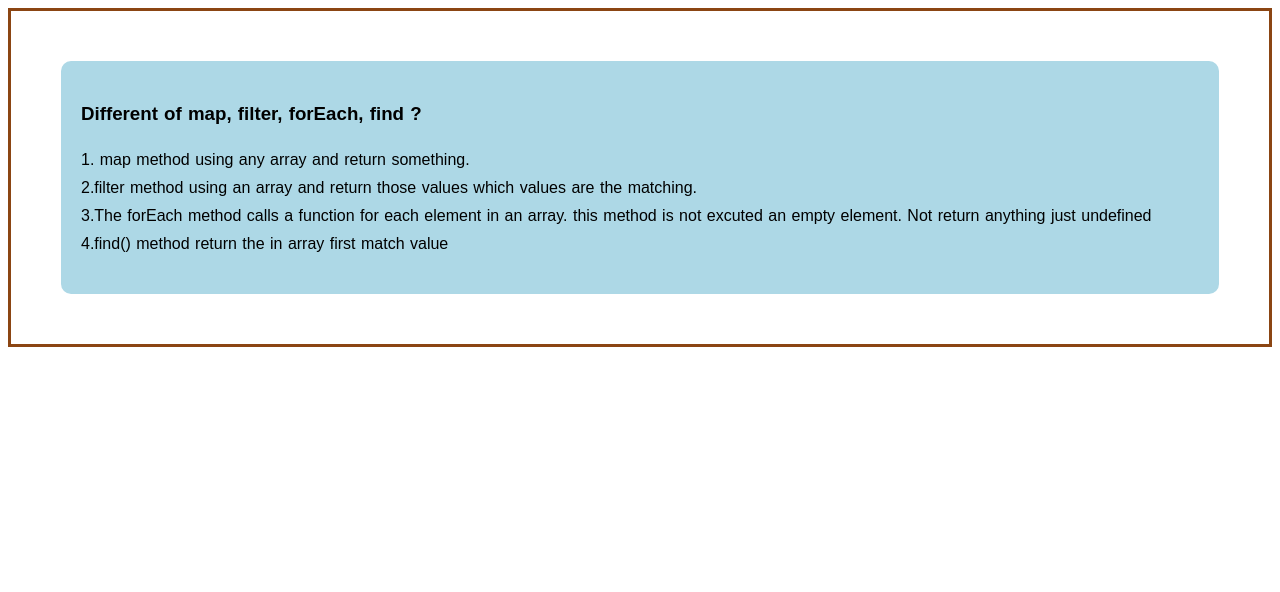
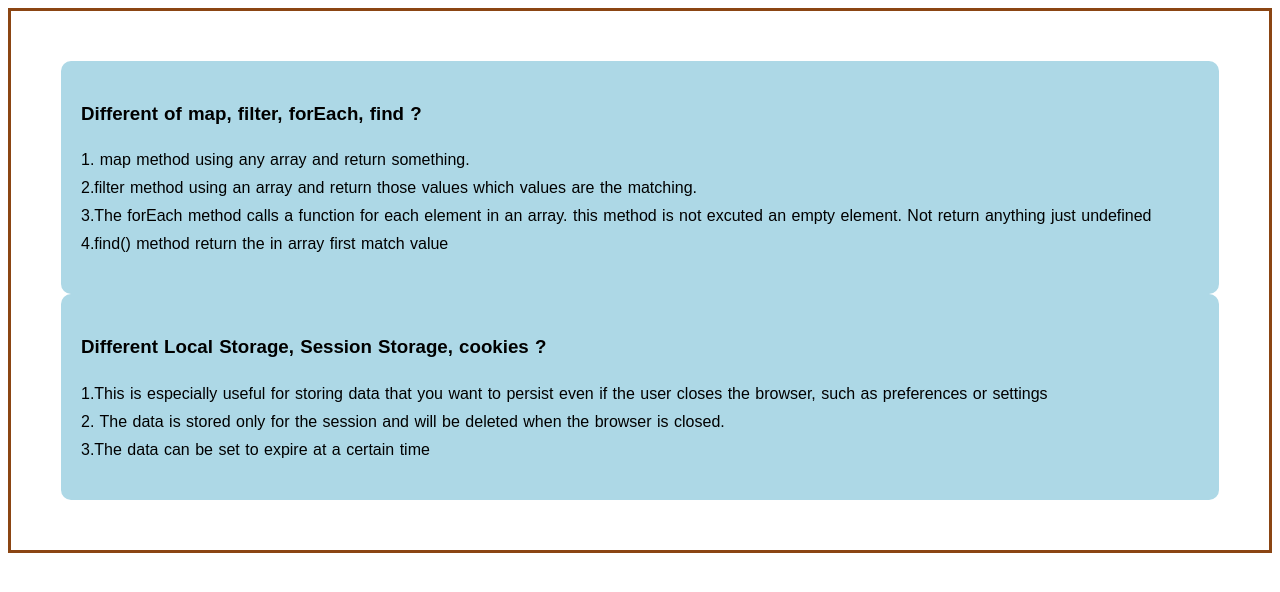
Before and after one commit to jakir540/a7-quiz-hero-jakir540, a plain HTML site: page answer.html in a window 1280 px wide. Drawn offline with Linux system fonts and the light colour scheme.

Commit message:
Different Local Storage, Session Storage, cookies ans added

```diff
--- a/answer.html
+++ b/answer.html
@@ -32,7 +32,11 @@
        </div>
 
 
+       <div class="questionBox">
+        <h3>Different Local Storage, Session Storage, cookies ?</h3>
 
+        <p>1.This is especially useful for storing data that you want to persist even if the user closes the browser, such as preferences or settings <br> 2. The data is stored only for the session and will be deleted when the browser is closed. <br> 3.The data can be set to expire at a certain time </p>
+       </div>
 
 
 
```
